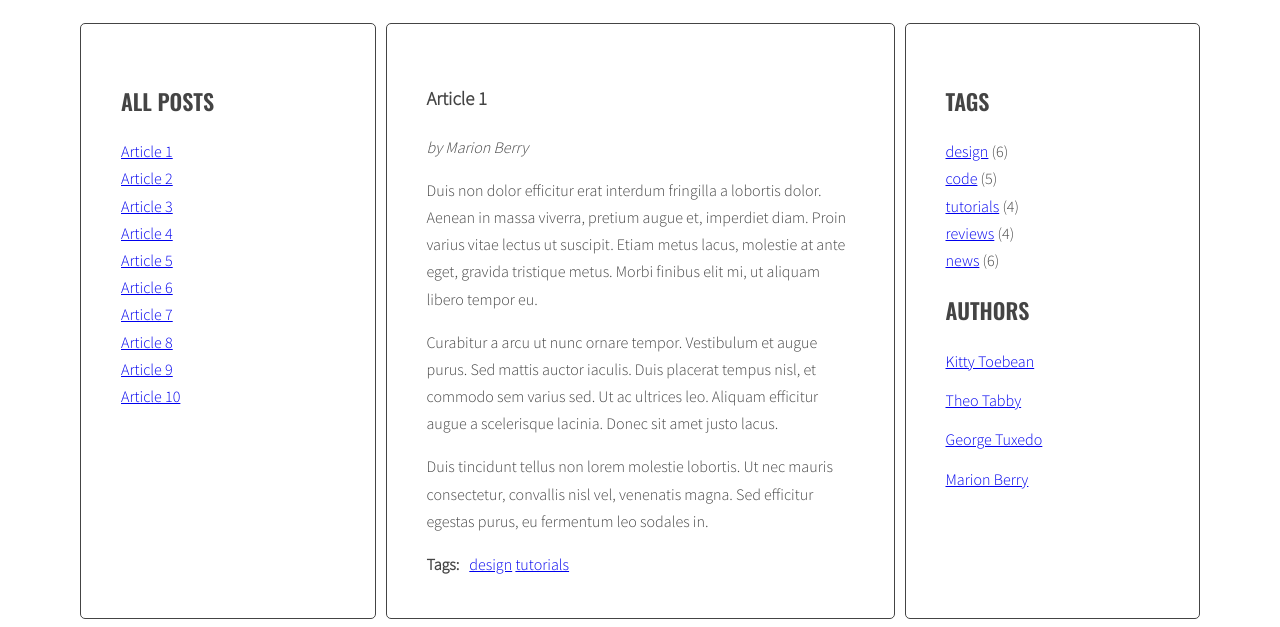
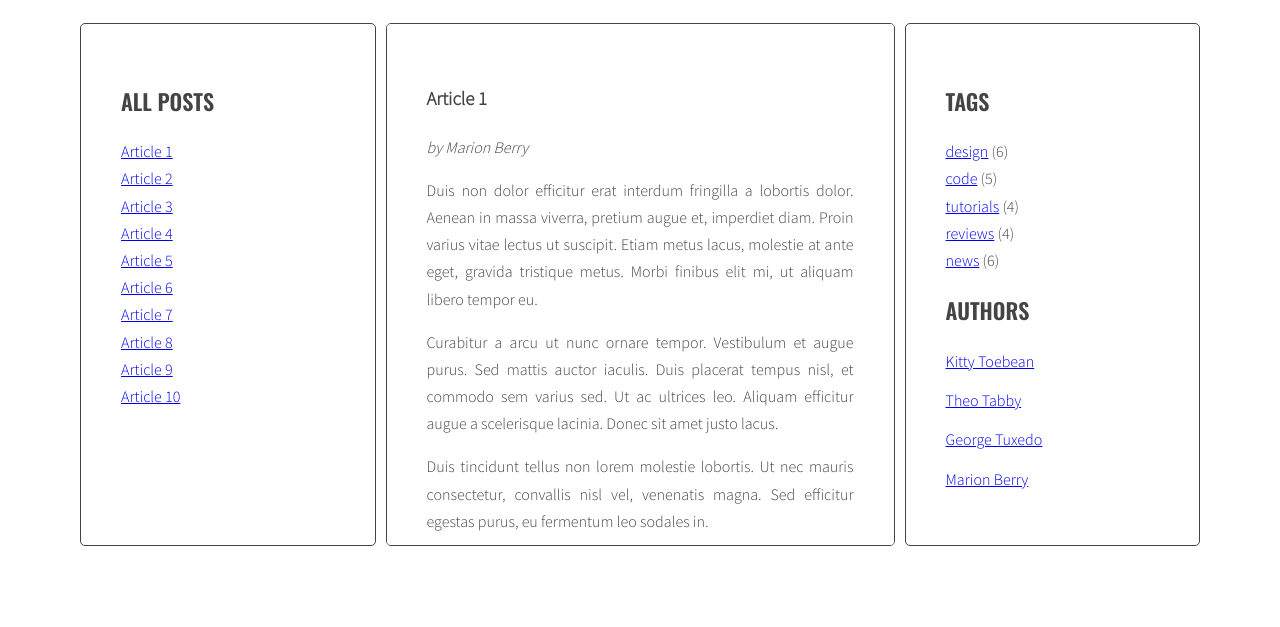
Before and after one commit to AgnieszkaSzostak/javascript-blog, a website: page index.html in a window 1280 px wide. Shown: the part 220-847 px from the top of the page. After the commit the page ends 800 px from the top, so only its background shows below. Drawn offline with nearby package versions, Linux system fonts and the light colour scheme.

Commit message:
Add styles & install .eslintrc

```diff
--- a/package.json
+++ b/package.json
@@ -25,6 +25,7 @@
   "devDependencies": {
     "autoprefixer": "^10.2.4",
     "browser-sync": "^2.27.5",
+    "eslint": "^7.32.0",
     "mkdirp": "^1.0.4",
     "node-sass": "^6.0.1",
     "npm-run-all": "^4.1.5",
--- a/sass/style.scss
+++ b/sass/style.scss
@@ -54,6 +54,9 @@ body {
 
 .posts {
   flex: 2 0 0;
+  position: relative;
+  overflow: scroll;
+
 }
 
 .sidebar, .posts {
@@ -103,9 +106,19 @@ body {
 /* Post */
 
 .post {
-  display: none;
+  // display: none;
+  position: absolute;
+  visibility: hidden;
+  opacity: 0;
+  transition: visibility 0s, opacity 450ms linear;
+  padding-right: inherit;
+  text-align: justify;
+
+
   &.active {
-    display: block;
+    // display: block;
+    visibility: visible;
+    opacity: 1;
   }
 }
 
```
Also changed, not shown: .eslintrc.json (added), css/style.css, 2 other files.
